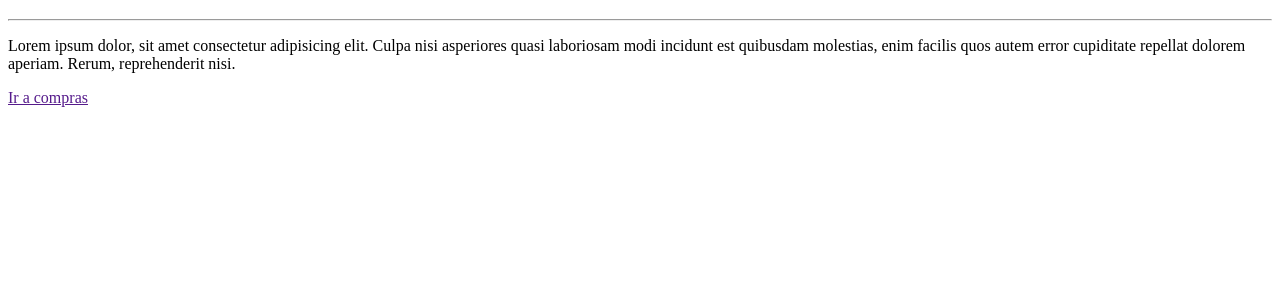
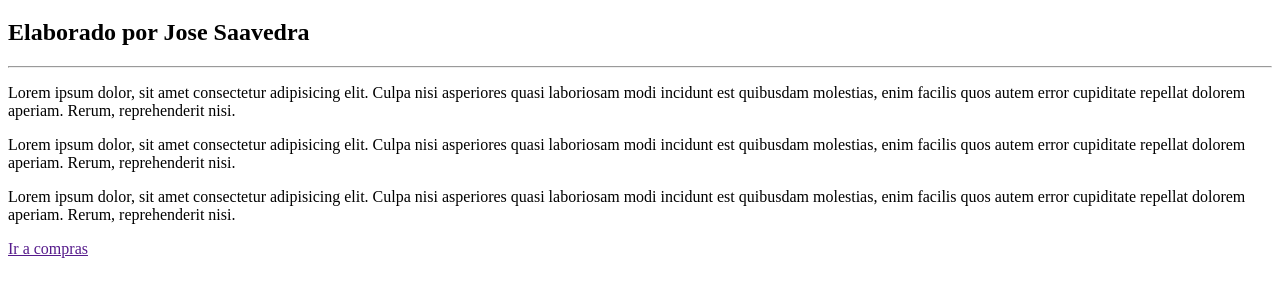
Before and after one commit to Buda3118/TiendaRandom, a plain HTML site: page index.html in a window 1280 px wide. Shown: the part 61-358 px from the top of the page. Drawn offline with Linux system fonts and the light colour scheme.

Commit message:
portada actualizada

```diff
--- a/css/estilos.css
+++ b/css/estilos.css
@@ -4,3 +4,9 @@
   border: 0;
   font-family: Arial, Helvetica, sans-serif;
 }
+
+.titulo{
+  text-align: center;
+  font-weight: bold;
+
+}
--- a/index.html
+++ b/index.html
@@ -8,7 +8,16 @@
 </head>
 <body>
   <h1>Hola bienvenido a mi tienda</h1>
+  <h2>Elaborado por Jose Saavedra</h2>
   <hr>
+  <p>
+    Lorem ipsum dolor, sit amet consectetur adipisicing elit. Culpa nisi asperiores quasi laboriosam modi incidunt est quibusdam molestias, enim facilis quos autem error cupiditate repellat dolorem aperiam. Rerum, reprehenderit nisi.
+  </p>
+
+  <p>
+    Lorem ipsum dolor, sit amet consectetur adipisicing elit. Culpa nisi asperiores quasi laboriosam modi incidunt est quibusdam molestias, enim facilis quos autem error cupiditate repellat dolorem aperiam. Rerum, reprehenderit nisi.
+  </p>
+
   <p>
     Lorem ipsum dolor, sit amet consectetur adipisicing elit. Culpa nisi asperiores quasi laboriosam modi incidunt est quibusdam molestias, enim facilis quos autem error cupiditate repellat dolorem aperiam. Rerum, reprehenderit nisi.
   </p>
```
